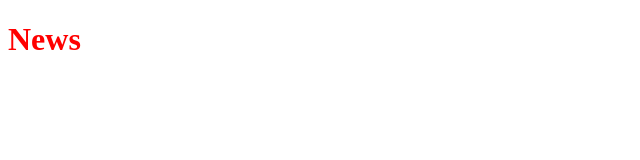
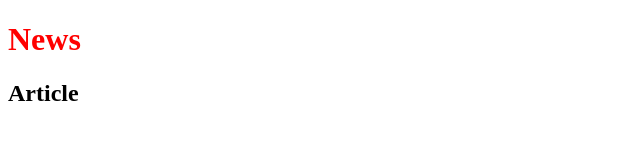
Before and after one commit to Test99917/test, a plain HTML site: page index.html in a window 1280 px wide. Shown: the whole page, without its empty margins (0-640 px from the left). Drawn offline with Linux system fonts and the light colour scheme.

Commit message:
Ajout d' un article

```diff
--- a/index.html
+++ b/index.html
@@ -6,5 +6,6 @@
 </head>
 <body>
    <h1>News</h1>
+   <h2>Article</h2>
 </body>
 </html>
```
